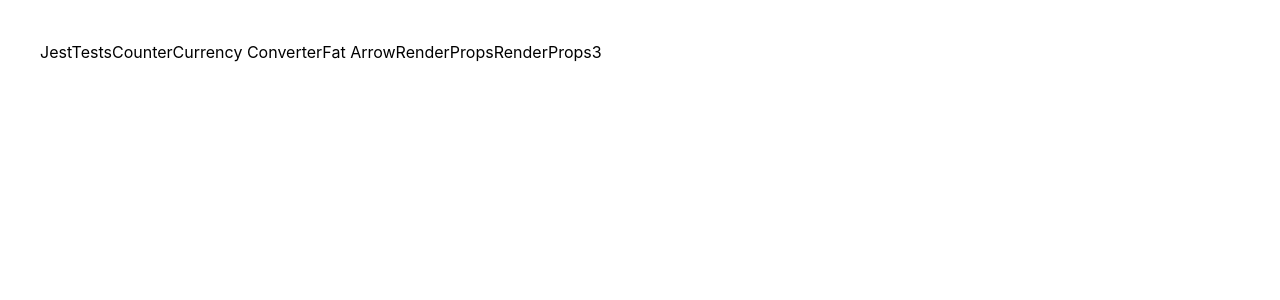
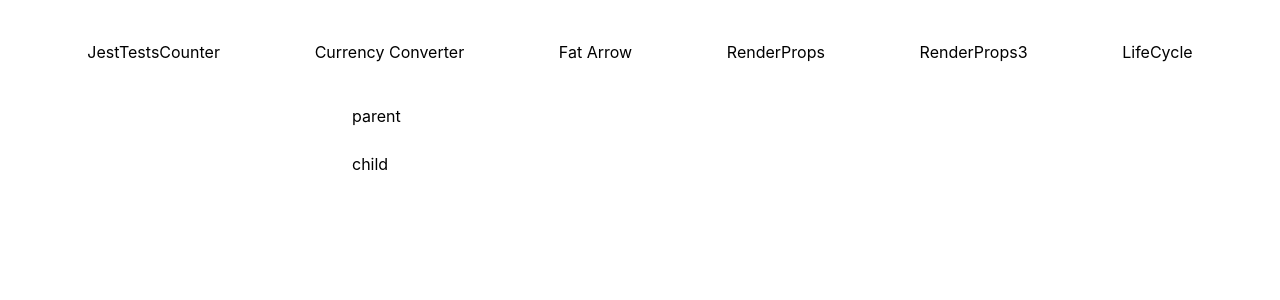
Before and after one commit to LukaszBielsko/react-playground, a React (Create React App) app: page /life-cycle in a window 1280 px wide. Shown: the top 300 px of the page. Built offline with nearby package versions, Linux system fonts and the light colour scheme.

Commit message:
lifeCycle component added

```diff
--- a/src/App.js
+++ b/src/App.js
@@ -8,19 +8,22 @@ import CurrencyConverter from "./components/CurrencyConverter";
 import FatArrow from "./components/FatArrow";
 import RenderProp2 from "./components/RenderProps2";
 import RenderProp3 from "./components/RenderProps3";
+import LifeCycle from "./components/LifeCycle";
 
 function App() {
   return (
-    <div className="main m-10">
-      <div className="links">
+    <div>
+      <div className="links justify-around flex m-10">
         <Link to="/testing">JestTestsCounter</Link>
         <Link to="/currency-converter">Currency Converter</Link>
         <Link to="/fat-arrow">Fat Arrow</Link>
         <Link to="/render-prop">RenderProps</Link>
         <Link to="/render-prop3">RenderProps3</Link>
+        <Link to="/life-cycle">LifeCycle</Link>
       </div>
 
       <Switch>
+        <div className="max-w-xl m-auto ">
           <Route exact path="/testing">
             <JestTestsCounter />
           </Route>
@@ -36,6 +39,10 @@ function App() {
           <Route exact path="/render-prop3">
             <RenderProp3 />
           </Route>
+          <Route exact path="/life-cycle">
+            <LifeCycle />
+          </Route>
+        </div>
       </Switch>
     </div>
   );
--- /dev/null
+++ b/src/components/LifeCycle.js
@@ -0,0 +1,53 @@
+import React, { Component } from "react";
+
+class LifeCycle extends Component {
+  constructor(props) {
+    super(props);
+    console.log("Parent constructor");
+  }
+  state = {
+    input: null
+  };
+
+  handleChange = evt => {
+    this.setState({ input: evt.target.value });
+  };
+
+  componentDidMount() {
+    console.log("Parent componentDidMount");
+  }
+
+  render() {
+    console.log("Parent render");
+    const { value, input } = this.state;
+    return (
+      <div>
+        <p>parent</p>
+        <input type="text" value={value} onChange={this.handleChange}></input>
+        <Child hey={input} />
+      </div>
+    );
+  }
+}
+
+class Child extends Component {
+  constructor(props) {
+    super(props);
+    console.log("Child constructor");
+  }
+
+  shouldComponentUpdate(nextProps, nextState) {
+    return true;
+  }
+
+  componentDidMount() {
+    console.log("Child componentDidMount");
+  }
+
+  render() {
+    console.log("Child render");
+    return <p>child</p>;
+  }
+}
+
+export default LifeCycle;
```
Also changed, not shown: src/logo.svg (deleted). Lines whose indentation alone changed are shown as unchanged.
